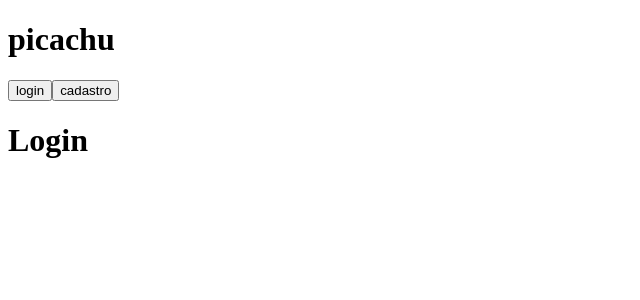
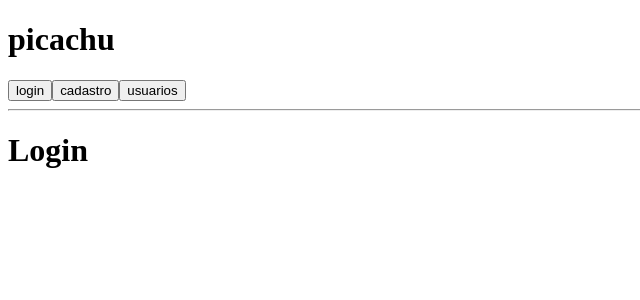
Before and after one commit to feliperdesousa/CONCEITOS_REACT, a React (Vite) app: page / in a window 1280 px wide. Shown: the top 300 px of the page, without its empty margins (0-640 px from the left). Built offline with nearby package versions, Linux system fonts and the light colour scheme.

Commit message:
adicionando o useEffect

```diff
--- a/src/App.jsx
+++ b/src/App.jsx
@@ -2,6 +2,7 @@ import { use, useState } from 'react'
 import './App.css'
 import Login from './paginas/Login'
 import Cadastro from './paginas/Cadastro'
+import Usuarios from './paginas/Usuarios'
 
 function App() {
 
@@ -12,6 +13,8 @@ function App() {
       return <Login/>
     } else if (tela === 'cadastro') {
       return <Cadastro/>
+    } else if (tela === 'usuarios') {
+      return <Usuarios/>
     }
   };
 
@@ -25,6 +28,9 @@ function App() {
 
       <button onClick={() => trocarTela('login')}>login</button>
       <button onClick={() => trocarTela('cadastro')}>cadastro</button>
+      <button onClick={() => trocarTela('usuarios')}>usuarios</button>
+
+      <hr />
 
       {renderizarTela()}
     </>
--- /dev/null
+++ b/src/paginas/Usuarios.jsx
@@ -0,0 +1,17 @@
+import { useEffect, useState } from "react"
+
+export default function Usuarios() {
+    const [contador, setContador] = useState(0)
+
+    useEffect(() => {
+        document.title = 'Contagem ' + contador
+    }, [contador])
+
+    return (
+        <div>
+            <h1>Usuarios</h1>
+            <h1>{contador}</h1>
+            <button onClick={() => {setContador(contador + 1)}}>Somar</button>
+        </div>
+    )
+};
```
